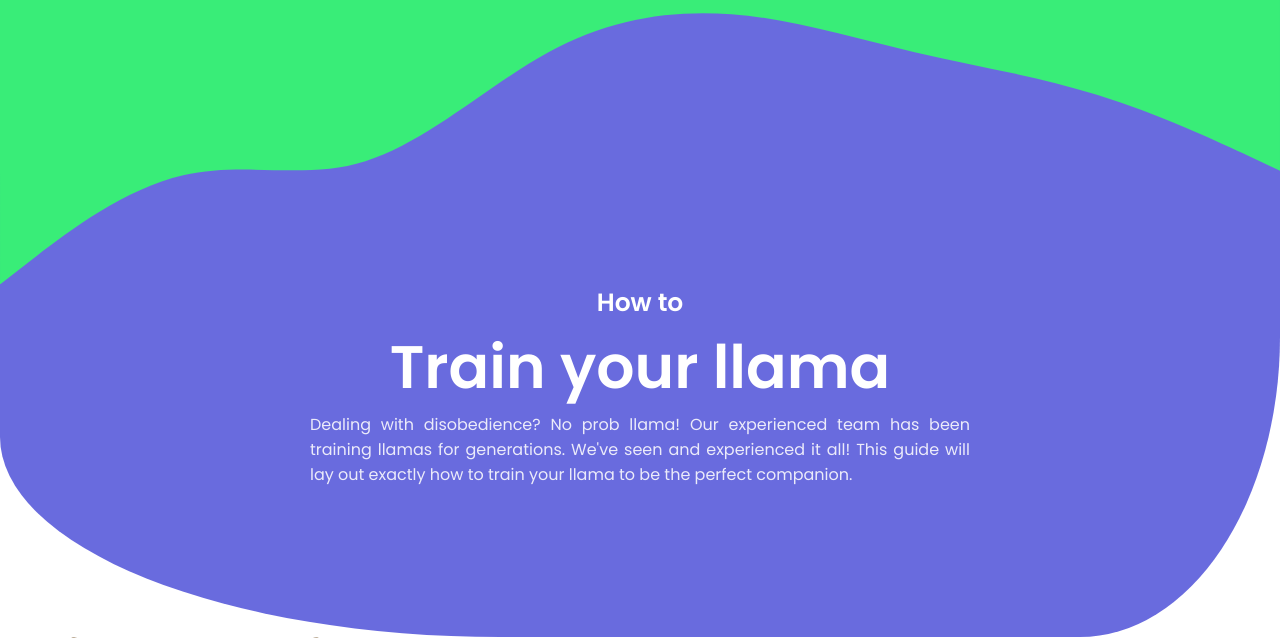
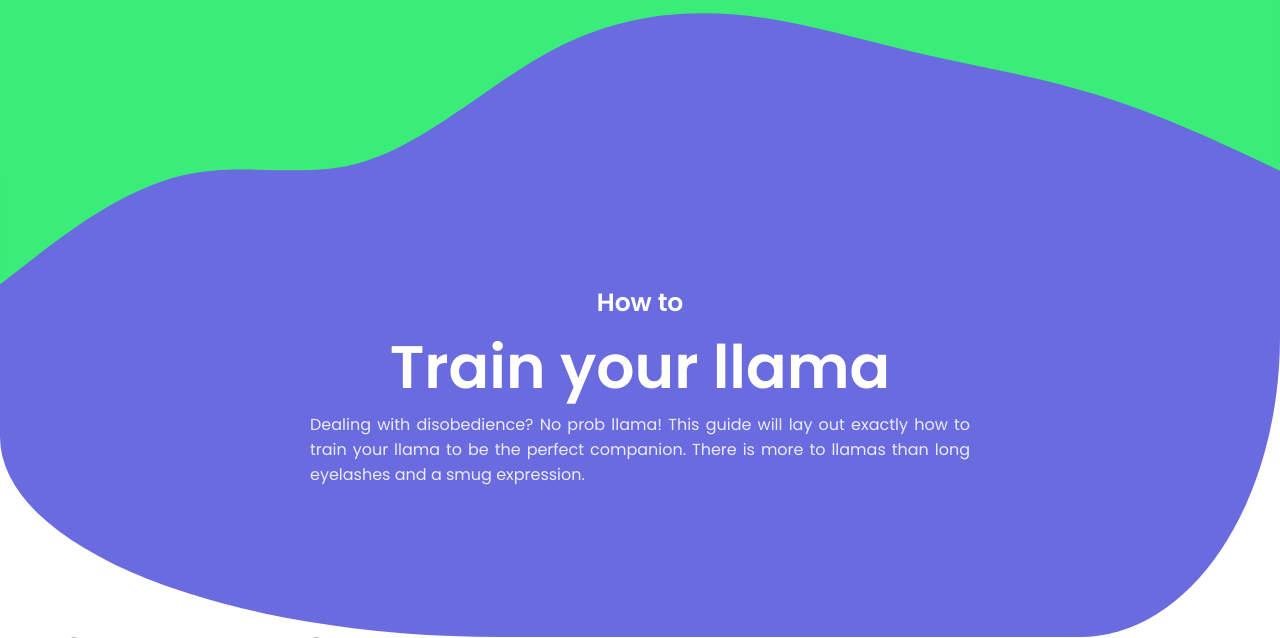
Before and after one commit to kimela1/llama-trainer, a PHP site: page / in a window 1280 px wide. Shown: the top 638 px of the page. Run offline with PHP 8.4, Linux system fonts and the light colour scheme; some libraries are stand-ins or nearby versions.

Commit message:
some finishing touches

```diff
--- a/css/main.css
+++ b/css/main.css
@@ -137,7 +137,7 @@ svg {
   background-position: center;
   background-size: 200px;
 }
-@media (max-width: 412px) {
+@media (max-width: 414px) {
   .page-break {
     background-size: 150px;
   }
@@ -158,7 +158,7 @@ svg {
 }
 .about-why {
   width: 400px;
-  height: 320px;
+  height: 290px;
   padding: 30px;
   border-bottom-left-radius: 500px 100px;
   border-bottom-right-radius: 200px 800px;
@@ -187,7 +187,7 @@ svg {
 }
 .about-credits {
   width: 500px;
-  height: 250px;
+  height: 210px;
   padding: 30px;
   border-bottom-left-radius: 100px 500px;
   border-bottom-right-radius: 500px 800px;
@@ -198,7 +198,7 @@ svg {
   align-items: center;
   text-align: center;
 }
-@media (max-width: 412px) {
+@media (max-width: 414px) {
   .about-why {
     height: 350px;
   }
@@ -207,7 +207,7 @@ svg {
   }
   .about-credits {
     padding: 30p 50px 30px;
-    height: 280px;
+    height: 230px;
   }
 }
 @media (max-width: 767px) {
--- a/index.html
+++ b/index.html
@@ -18,10 +18,9 @@
       <h4 class="sub-title">How to</h4>
       <h1 class="title">Train your llama</h1>
       <p>
-        Dealing with disobedience? No prob llama! Our experienced
-        team has been training llamas for generations. We've
-        seen and experienced it all! This guide will lay out exactly
-        how to train your llama to be the perfect companion. <br>
+        Dealing with disobedience? No prob llama! This guide will lay out exactly
+        how to train your llama to be the perfect companion.
+        There is more to llamas than long eyelashes and a smug expression.
       </p>
     </div>
     <!-- End of Header -->
@@ -93,9 +92,9 @@
       <div class="about-why">
         <h2>Why Front End?</h2>
         <p>
-          There is never a dull day while learning front end development. The possibilites are
+          There is never a dull day while learning front end development. The possibilities are
           seemingly endless and there is always more to learn. For example,
-          a to do list may be one of the most overdone apps, but it can be built
+          a to do list may be overdone, but it can be built
           so many different ways with various web technologies. Even while working on
           this website I was able to experiment and learn new things. It's always exciting
           to tackle new challenges!
@@ -106,7 +105,7 @@
         <ul>
           <li>A fun, responsive, single-page website</li>
           <li>View this site anywhere, anytime with the help of media queries and flexbox</li>
-          <li>Experimented with svg images, padding, and margins to create unique shapes for a fun background</li>
+          <li>Experimented with using svg, padding, and margins to create unique shapes for a fun background</li>
           <li>Used jQuery to simplify the animation of the scroll to top button</li>
           <li>Added some flair to the instruction section with JavaScript</li>
           <li>Utilized the JavaScript animation library, ScrollReveal, to spice things up</li>
@@ -119,7 +118,7 @@
           from
           <a href="https://www.flaticon.com/" title="Flaticon">www.flaticon.com</a> <br>
         Pro tips from
-          <a href="http://www.llamas-information.com/llama-training/llama-training-what-you-should-teach-your-llamas/">llamas information</a>
+          <a href="http://blogs.oregonstate.edu/animalconnection/2012/01/19/five-cool-things-about-llamas/">OSU</a>
           and
           <a href="http://www.borderllamas.com/llama%20training%20tips.htm">border llamas</a> <br>
           Of course, the main source of inspiration, the magnificent llama <br>
```
Also changed, not shown: README.md.
